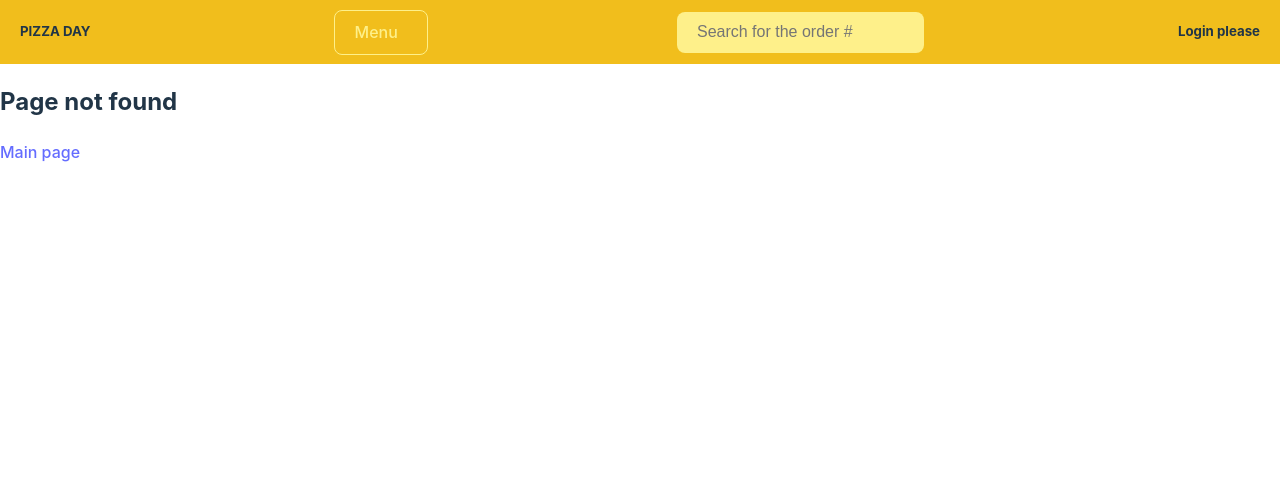
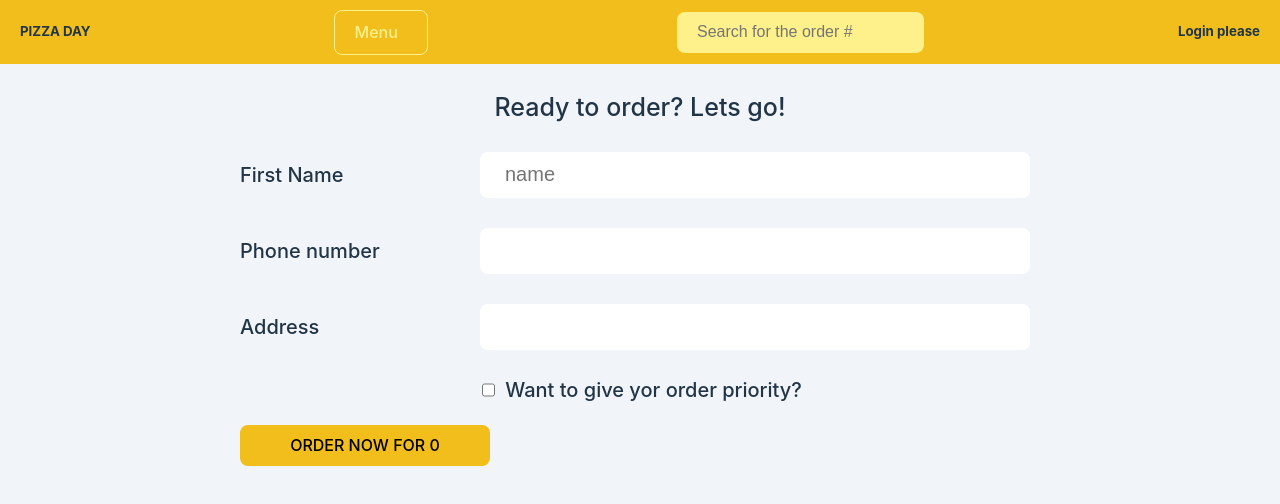
Before and after one commit to Denver123451/HillelReactPizza, a React (Vite) app in the folder HillelReactPizza/: page /Order in a window 1280 px wide. Before the commit this address had no page. Shown: the top 504 px of the page. Built offline with nearby package versions, Linux system fonts and the light colour scheme.

Commit message:
added Order page

```diff
--- a/HillelReactPizza/package.json
+++ b/HillelReactPizza/package.json
@@ -10,12 +10,15 @@
     "preview": "vite preview"
   },
   "dependencies": {
+    "@hookform/resolvers": "^3.3.4",
     "@reduxjs/toolkit": "^2.0.1",
     "prettier": "^3.2.1",
     "react": "^18.2.0",
     "react-dom": "^18.2.0",
+    "react-hook-form": "^7.49.3",
     "react-redux": "^9.1.0",
-    "react-router-dom": "^6.21.1"
+    "react-router-dom": "^6.21.1",
+    "yup": "^1.3.3"
   },
   "devDependencies": {
     "@types/react": "^18.2.43",
--- a/HillelReactPizza/src/App.css
+++ b/HillelReactPizza/src/App.css
@@ -107,7 +107,7 @@ body {
     height: 50px;
     padding: 5px 15px 5px 15px;
     border-radius: 8px;
-    border: 1px solid transparent;
+    border: 1px solid #f1be1c;
     color: #989ba1;
     margin-bottom: 120px;
 }
@@ -278,3 +278,66 @@ body {
     50%  {clip-path:polygon(50% 50%,0 0,100% 0,100% 0,100% 0,100% 0)}
     75%, 100%  {clip-path:polygon(50% 50%,0 0,100% 0,100% 100%,100% 100%,100% 100%)}
 }
+
+.orderPageTitle {
+    font-size: 25px;
+    font-weight: 500;
+    padding-top: 25px;
+    margin-bottom: 20px;
+}
+
+.orderForm{
+    display: flex;
+    flex-direction: column;
+    min-width: 800px;
+}
+
+.orderFormLabel {
+    font-size: 20px;
+    font-weight: 500;
+    display: flex;
+    align-items: center;
+    justify-content: space-between;
+    margin-bottom: 20px;
+}
+
+.orderFormInput {
+    height: 20px;
+    background-color: white;
+    margin: 5px 10px 5px 5px;
+    padding: 0.6em 1.2em;
+    font-size: 1em;
+    font-weight: 500;
+    border-radius: 8px;
+    border: 1px solid transparent;
+    min-width: 500px;
+
+}
+
+.orderFormLabelCheckbox {
+    font-size: 20px;
+    font-weight: 500;
+    display: flex;
+    margin-bottom: 20px;
+    justify-content: center;
+
+}
+
+.orderFormCheckbox{
+    background-color: white;
+    border: 1px solid transparent;
+    margin-right: 10px;
+}
+
+.orderButton {
+    background-color: #f1be1c;
+    margin-right: 5px;
+    max-width: 250px;
+    margin-bottom: 500px;
+}
+
+.formError {
+    color: red;
+    display: flex;
+    justify-content: center
+}
--- a/HillelReactPizza/src/App.jsx
+++ b/HillelReactPizza/src/App.jsx
@@ -5,6 +5,7 @@ import Login from "./pages/Login.jsx";
 import PageNotFound from "./pages/PageNotFound.jsx";
 import Menu from "./pages/Menu.jsx";
 import Cart from "./pages/Cart.jsx";
+import OrderNew from "./pages/OrderNew.jsx";
 
 function App() {
   return (
@@ -15,6 +16,7 @@ function App() {
         <Route path="/" element={<Login />} />
         <Route path="/menu" element={<Menu />} />
         <Route path="/cart" element={<Cart />} />
+        <Route path="/Order" element={<OrderNew />} />
 
         <Route path="*" element={<PageNotFound />} />
       </Routes>
--- /dev/null
+++ b/HillelReactPizza/src/components/Input.jsx
@@ -0,0 +1,27 @@
+import { forwardRef } from "react";
+
+const Input = forwardRef((props, ref) => {
+  // eslint-disable-next-line react/prop-types
+  const { value, onChange, onBlur, name, label, placeholder, error } = props;
+
+  return (
+    <>
+      <label className="orderFormLabel">
+        {label}
+        <input
+          className="orderFormInput"
+          type="text"
+          value={value}
+          onChange={onChange}
+          onBlur={onBlur}
+          ref={ref}
+          name={name}
+          placeholder={placeholder}
+        />
+      </label>
+      {error && <p className="formError">{error.message}</p>}
+    </>
+  );
+});
+
+export default Input;
--- a/HillelReactPizza/src/pages/Cart.jsx
+++ b/HillelReactPizza/src/pages/Cart.jsx
@@ -15,11 +15,16 @@ const Cart = () => {
   };
 
   const handelOrderPizzas = () => {
+    handleNavigateTuOrder();
     console.log(items);
   };
   const navigate = useNavigate();
   const handleNavigateTuMenu = () => {
     navigate("/menu");
+  };
+
+  const handleNavigateTuOrder = () => {
+    navigate("/order");
   };
 
   const isItems = items.length > 0;
--- a/HillelReactPizza/src/pages/Login.jsx
+++ b/HillelReactPizza/src/pages/Login.jsx
@@ -1,8 +1,11 @@
 import { useContext } from "react";
 import { UserContext } from "../context/UserInfoContext.jsx";
+import { useNavigate } from "react-router-dom";
 
 const Login = () => {
   const { value, onChange } = useContext(UserContext);
+
+  const navigate = useNavigate();
 
   const handleInputChange = (event) => {
     onChange(event.target.value);
@@ -10,7 +13,11 @@ const Login = () => {
 
   const handleClick = () => {
     event.preventDefault();
-    console.log(value);
+    handleNavigateTuMenu();
+  };
+
+  const handleNavigateTuMenu = () => {
+    navigate("/menu");
   };
 
   return (
@@ -32,11 +39,12 @@ const Login = () => {
           onChange={handleInputChange}
         />
         <button
+          disabled={!value}
           type="submit"
           className="loadingPageButton"
           // onClick={handleClick}
         >
-          console.log з ім'ям
+          Go to menu
         </button>
       </form>
     </div>
--- a/HillelReactPizza/src/pages/Menu.jsx
+++ b/HillelReactPizza/src/pages/Menu.jsx
@@ -1,4 +1,4 @@
-import { useEffect, useState } from "react";
+import { useEffect } from "react";
 import MenuItem from "../components/MenuItem.jsx";
 import { useDispatch, useSelector } from "react-redux";
 import { getMenuItems } from "../redux/slices/getMenuSlice.js";
--- /dev/null
+++ b/HillelReactPizza/src/pages/OrderNew.jsx
@@ -0,0 +1,119 @@
+import { useForm, Controller } from "react-hook-form";
+import { useContext, useRef, useState } from "react";
+import { UserContext } from "../context/UserInfoContext.jsx";
+import { yupResolver } from "@hookform/resolvers/yup";
+import { validationSchema } from "../validation/validationSchema.js";
+import Input from "../components/Input.jsx";
+import { useSelector } from "react-redux";
+
+const OrderNew = () => {
+  const { value } = useContext(UserContext);
+
+  const [priority, setPriority] = useState(false);
+
+  const { register, handleSubmit, reset, control } = useForm({
+    defaultValues: {
+      name: value,
+    },
+    resolver: yupResolver(validationSchema),
+  });
+
+  const onSubmit = (data) => {
+    console.log(data);
+    reset();
+  };
+
+  const inputRef = useRef(null);
+
+  const items = useSelector((state) => state.cart.items);
+
+  const sum = () => {
+    let price = 0;
+
+    items.forEach((item) => {
+      price += item.qty * item.unitPrice;
+    });
+    if (priority) {
+      price += 8;
+    }
+
+    return price;
+  };
+
+  return (
+    <div className="loginPageWrapper">
+      <div className="orderPageTitle">Ready to order? Lets go!</div>
+
+      <form className="orderForm" onSubmit={handleSubmit(onSubmit)}>
+        <Controller
+          name="name"
+          control={control}
+          render={({ field, fieldState: { error } }) => (
+            <Input
+              name="name"
+              error={error}
+              value={field.value || ""}
+              onChange={field.onChange}
+              onBlur={field.onBlur}
+              ref={inputRef}
+              label="First Name"
+              placeholder="name"
+            />
+          )}
+        />
+
+        <Controller
+          name="tel"
+          control={control}
+          render={({ field, fieldState: { error } }) => (
+            <Input
+              name="tel"
+              error={error}
+              value={field.value || ""}
+              onChange={field.onChange}
+              onBlur={field.onBlur}
+              ref={inputRef}
+              label="Phone number"
+              placeholder=""
+            />
+          )}
+        />
+
+        <Controller
+          name="address"
+          control={control}
+          render={({ field, fieldState: { error } }) => (
+            <Input
+              name="address"
+              error={error}
+              value={field.value || ""}
+              onChange={field.onChange}
+              onBlur={field.onBlur}
+              ref={inputRef}
+              label="Address"
+              placeholder=""
+            />
+          )}
+        />
+
+        <label className="orderFormLabelCheckbox">
+          <input
+            type="checkbox"
+            {...register("checkbox")}
+            className="orderFormCheckbox"
+            onClick={(e) => {
+              setPriority(e.target.checked);
+            }}
+          />
+          Want to give yor order priority?
+        </label>
+
+        <button type="submit" className="orderButton">
+          ORDER NOW FOR {sum()}
+        </button>
+      </form>
+    </div>
+  );
+};
+
+export default OrderNew;
--- /dev/null
+++ b/HillelReactPizza/src/validation/validationSchema.js
@@ -0,0 +1,17 @@
+import * as yup from "yup";
+
+const phoneRegExp = /^[0-9]{10}$/;
+
+export const validationSchema = yup.object().shape({
+  name: yup
+    .string()
+    .required()
+    .min(3, "must be at least 3 characters long")
+    .max(20, "must be no more than 20 characters"),
+  tel: yup.string().matches(phoneRegExp, "enter your phone number").required(),
+  address: yup
+    .string()
+    .required()
+    .min(3, "must be at least 3 characters long")
+    .max(20, "must be no more than 20 characters"),
+});
```
Also changed, not shown: 1 other file (tests, documents, lock files or other folders).
